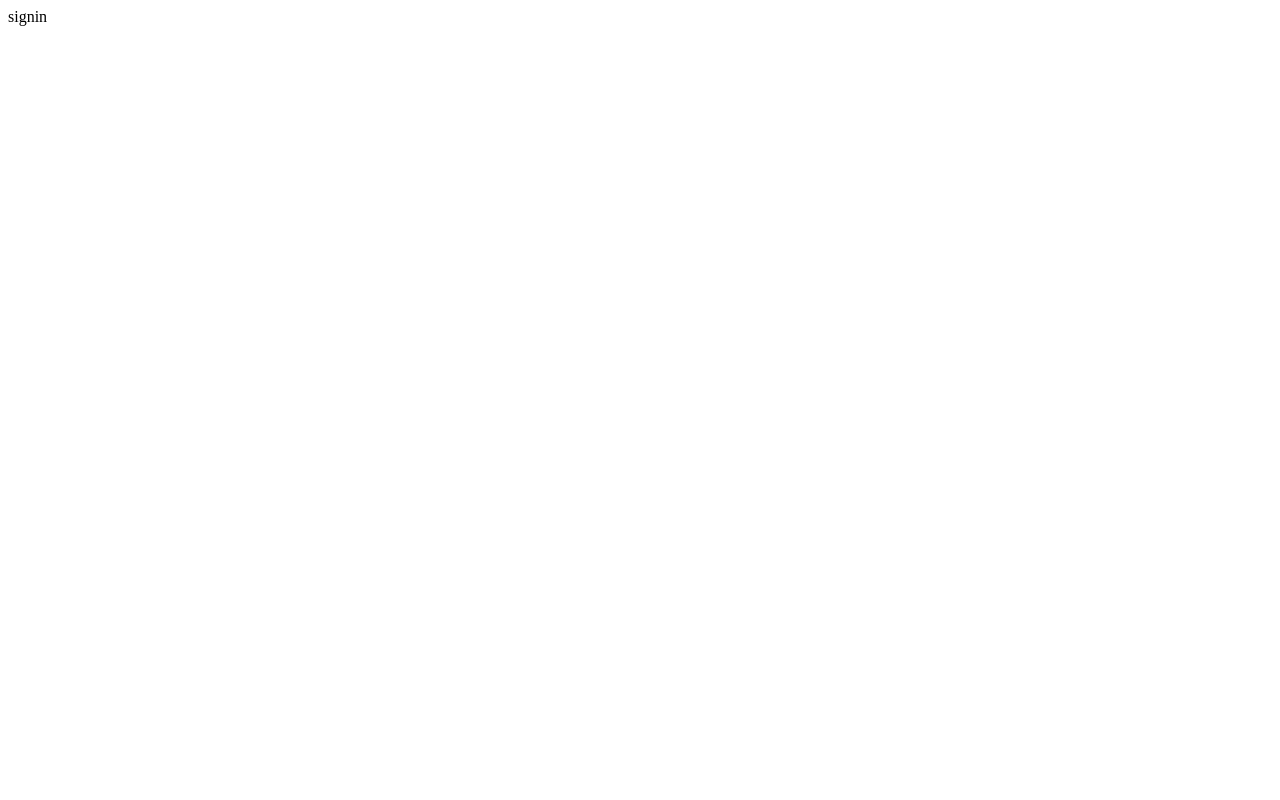
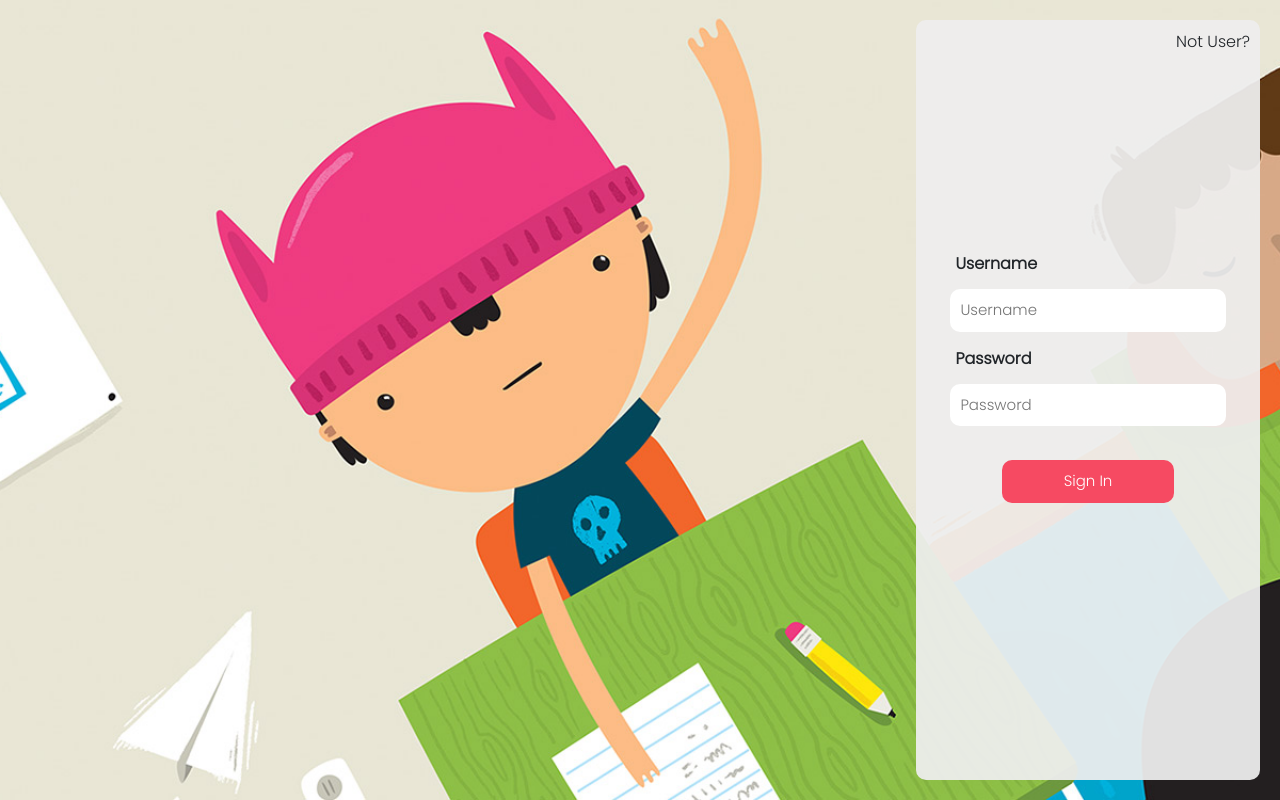
Before and after one commit to Rahul-Yadav-00/Eduthon-Rose-Repo, a Django app: page /signin/ in a window 1280 px wide. Before the commit the page is almost empty. Run offline with Django 3.2, Linux system fonts and the light colour scheme; some libraries are stand-ins or nearby versions.

Commit message:
authentication page is maded backend connnection is left

```diff
--- /dev/null
+++ b/static/css/Auth.css
@@ -0,0 +1,75 @@
+*{
+    padding: 0px;
+    margin: 0px;
+    box-sizing: border-box;
+    font-family: 'Poppins', sans-serif;
+    /* font-weight: 500; */
+
+}
+.app{
+    width:100%;
+    height:100vh;
+    position: relative;
+}
+.image{
+    width:100%;
+    height:100%;
+    background:url('../images/loginImage.jpg') no-repeat center center;
+    background-size: cover;
+}
+.form{
+    position: absolute;
+    right:0;
+    top:0;
+    width:30%;
+    height:100%;
+    padding:20px;
+}
+.inputs{
+    display:flex;
+    height: 100%;
+    width:100%;
+    flex-direction: column;
+    justify-content: center;
+    align-items: center;
+}
+.inputs label{
+    display: block;
+}
+*:focus{
+    outline: none;
+}
+.inputs label{
+    justify-content: start;
+    text-align: start;
+    width:80%;
+    padding:5px;
+}
+.inputs input{
+    width: 80%;
+    border-radius: 10px;
+    font-size: 15px;
+    padding : 10px;
+    border: none;
+    margin-bottom: 10px;
+    background-color: rgb(255, 255, 255);
+    display: block;
+}
+#signin,#signup{
+    width: 50%;
+    border-radius: 10px;
+    color: white;
+    background-color: #F64A62;
+    margin-bottom: 50px;
+}
+#signin:hover,#signup:hover{
+    background-color:#e77b89;
+    cursor: pointer;
+}
+#signuplink,#signinlink{
+    position: absolute;
+    right:0;
+    top:0;
+    padding:30px;
+    cursor: pointer;
+}
--- a/template/user/signin.html
+++ b/template/user/signin.html
@@ -1 +1,85 @@
-signin
+{% load static %}
+
+<!DOCTYPE html>
+<html lang="en">
+    <head>
+        <meta charset="UTF-8">
+        <meta name="viewport" content="width=device-width, initial-scale=1.0">
+
+        <!-- Bootstrap CSS -->
+    <link rel="stylesheet" href="https://stackpath.bootstrapcdn.com/bootstrap/4.5.0/css/bootstrap.min.css"
+        integrity="sha384-9aIt2nRpC12Uk9gS9baDl411NQApFmC26EwAOH8WgZl5MYYxFfc+NcPb1dKGj7Sk" crossorigin="anonymous">
+
+    <link rel="stylesheet" href="{% static 'css/auth.css' %}">
+    <link href="https://fonts.googleapis.com/css2?family=Poppins:wght@300&family=Roboto:wght@300&display=swap" rel="stylesheet">
+    <title>Sign In</title>
+    </head>
+    <body>
+        <div class="app">
+        {% for message in messages %}
+            <div style="z-index:1" class="alert alert-{{message.tags}} alert-dismissible fade show mb-0" role="alert">
+                <strong>Message:</strong> {{message}}
+                <button type="button" class="close" data-dismiss="alert" aria-label="Close">
+                    <span aria-hidden="true">&times;</span>
+                </button>
+            </div>
+        {% endfor %}
+
+        <div class="image"></div>
+        <div class="form">
+            <div style="background-color:#eeeeeeef; width:100%; height:100%; border-radius:10px; justify-content: center; align-items: center;">
+                <div id="signIn" style="height:100%">
+                    <div id="signuplink">Not User?</div>
+                    <form action="/signin/" method="POST" class="inputs">
+                    {% csrf_token %}
+                        <label for="email" style="font-weight: bold;">Username</label>
+                        <input id="username" name="userName" type="text" placeholder="Username">
+                        <label for="password" style="font-weight: bold;"> Password</label>
+                        <input id="login-password" name="userPassword" type="password" placeholder="Password"><br>
+                        <input id="signin" type="submit" value="Sign In">
+                    </form>
+                </div>
+                <div id="signUp"style="height:100%; display: none">
+                    <div id="signinlink">Already User?</div>
+                    <form action="/signup/" method="POST" class="inputs">
+                    {% csrf_token %}
+
+                        <!-- Name -->
+                        <label for="username" style="font-weight: bold;">Username</label>
+                        <input id="username" name="userName" type="text" placeholder="Name">
+
+                        <!-- Email -->
+                        <label for="userEmail" style="font-weight: bold;">Email</label>
+                        <input id="userEmail" name="userEmail" type="text" placeholder="Email">
+
+                        <!-- Password -->
+                        <label for="userPassword" style="font-weight: bold;">Password</label>
+                        <input id="userPassword" name="userPassword" type="text" placeholder="Password">
+
+                        <!-- Confirm Password -->
+                        <label for="userConfirmPassword" style="font-weight: bold;"> Confirm Password</label>
+                        <input id="userConfirmPassword" name="userConfirmPassword" type="userConfirmPassword" placeholder="Confirm Password"><br>
+                        <input id="signup" type="submit" value="Sign Up">
+                    </form>
+                </div>
+            </div>
+        </div>
+    </body>
+    <script src="https://code.jquery.com/jquery-3.5.1.slim.min.js" integrity="sha384-DfXdz2htPH0lsSSs5nCTpuj/zy4C+OGpamoFVy38MVBnE+IbbVYUew+OrCXaRkfj" crossorigin="anonymous"></script>
+    <script src="https://cdn.jsdelivr.net/npm/popper.js@1.16.1/dist/umd/popper.min.js" integrity="sha384-9/reFTGAW83EW2RDu2S0VKaIzap3H66lZH81PoYlFhbGU+6BZp6G7niu735Sk7lN" crossorigin="anonymous"></script>
+    <script src="https://stackpath.bootstrapcdn.com/bootstrap/4.5.2/js/bootstrap.min.js" integrity="sha384-B4gt1jrGC7Jh4AgTPSdUtOBvfO8shuf57BaghqFfPlYxofvL8/KUEfYiJOMMV+rV" crossorigin="anonymous"></script>
+    <script>
+        var signIn=document.getElementById('signIn');
+        var signUp=document.getElementById('signUp');
+        var signInLink=document.getElementById('signinlink');
+        var signUpLink=document.getElementById('signuplink');
+        signInLink.onclick = function(){
+            signUp.style.display='none';
+            signIn.style.display='block';
+        }
+        signUpLink.onclick = function(){
+            signIn.style.display='none';
+            signUp.style.display='block';
+        }
+    </script>
+</html>
```
Also changed, not shown: static/images/loginImage.jpg (added).
